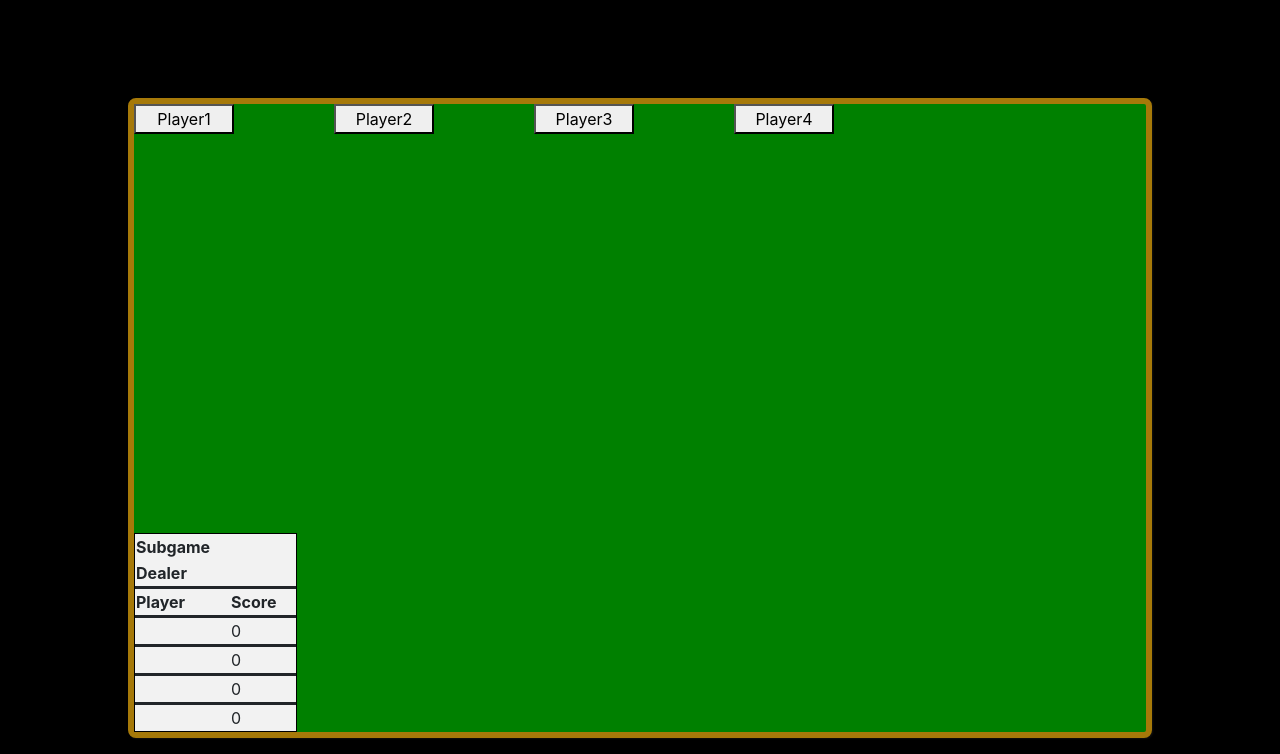
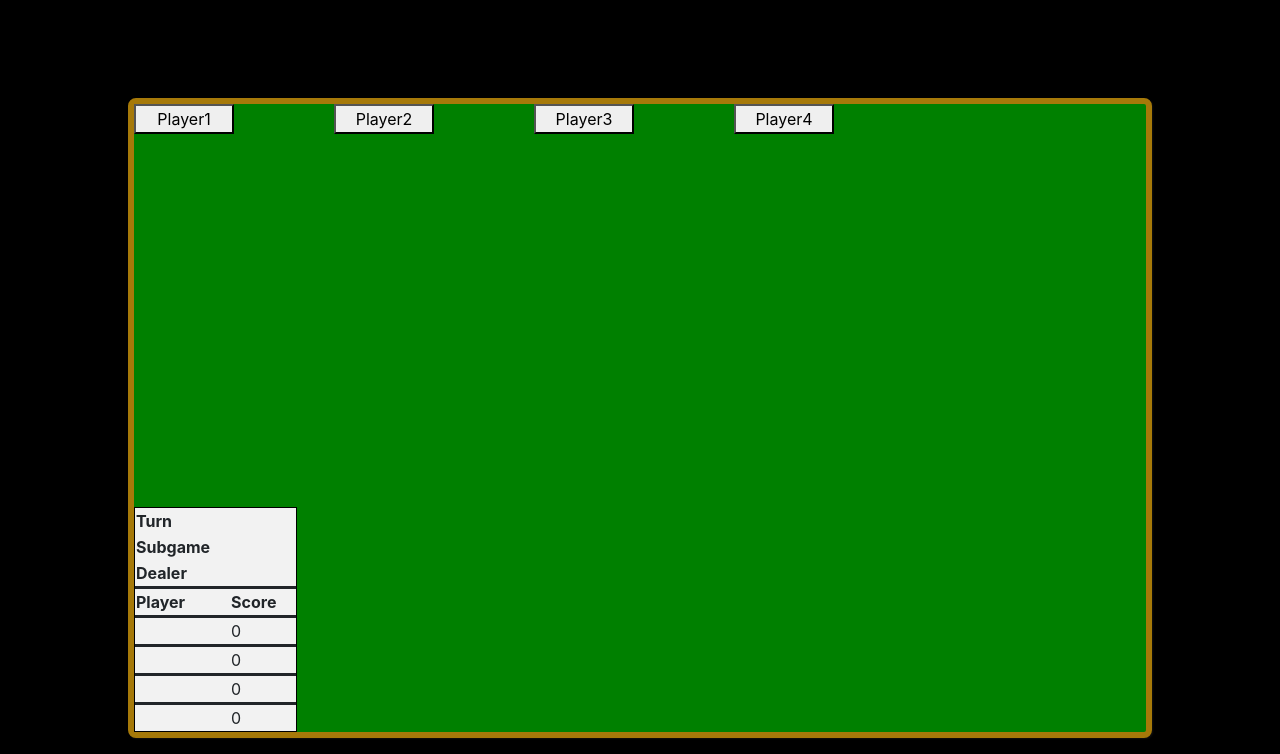
Before and after one commit to ng68/CS-30700-Barbu-Online, a website: page frontGame/frontGame.html in a window 1280 px wide. Shown: the part 46-800 px from the top of the page. Drawn offline with nearby package versions, Linux system fonts and the light colour scheme; no server answers.

Commit message:
Added 'turn' row to indicate who's turn it is.

```diff
--- a/frontGame/frontGame.html
+++ b/frontGame/frontGame.html
@@ -11,7 +11,7 @@
 	</head>
 	<body style="background-color: black">
 		<nav class="navbar navbar-expand-sm navbar-custom navbar-dark home-nav">
-		  <img style="max-width: 192px" src="logo-thin.jpg"></a>
+		  <img style="max-width: 192px" src="img/logo-thin.jpg"></a>
 		</nav>
 		<img class="preload" src="img/cards.png"/>
 		<div id="card-table">
@@ -21,6 +21,10 @@
             <button id="p4">Player4</button>
 						<div class="scorecard">
 							<table id="scoretable">
+								<tr>
+									<th id="turn">Turn</th>
+									<td id="subgame"></td>
+								</tr>
 								<tr>
 									<th>Subgame</th>
 									<td id="subgame"></td>
```
